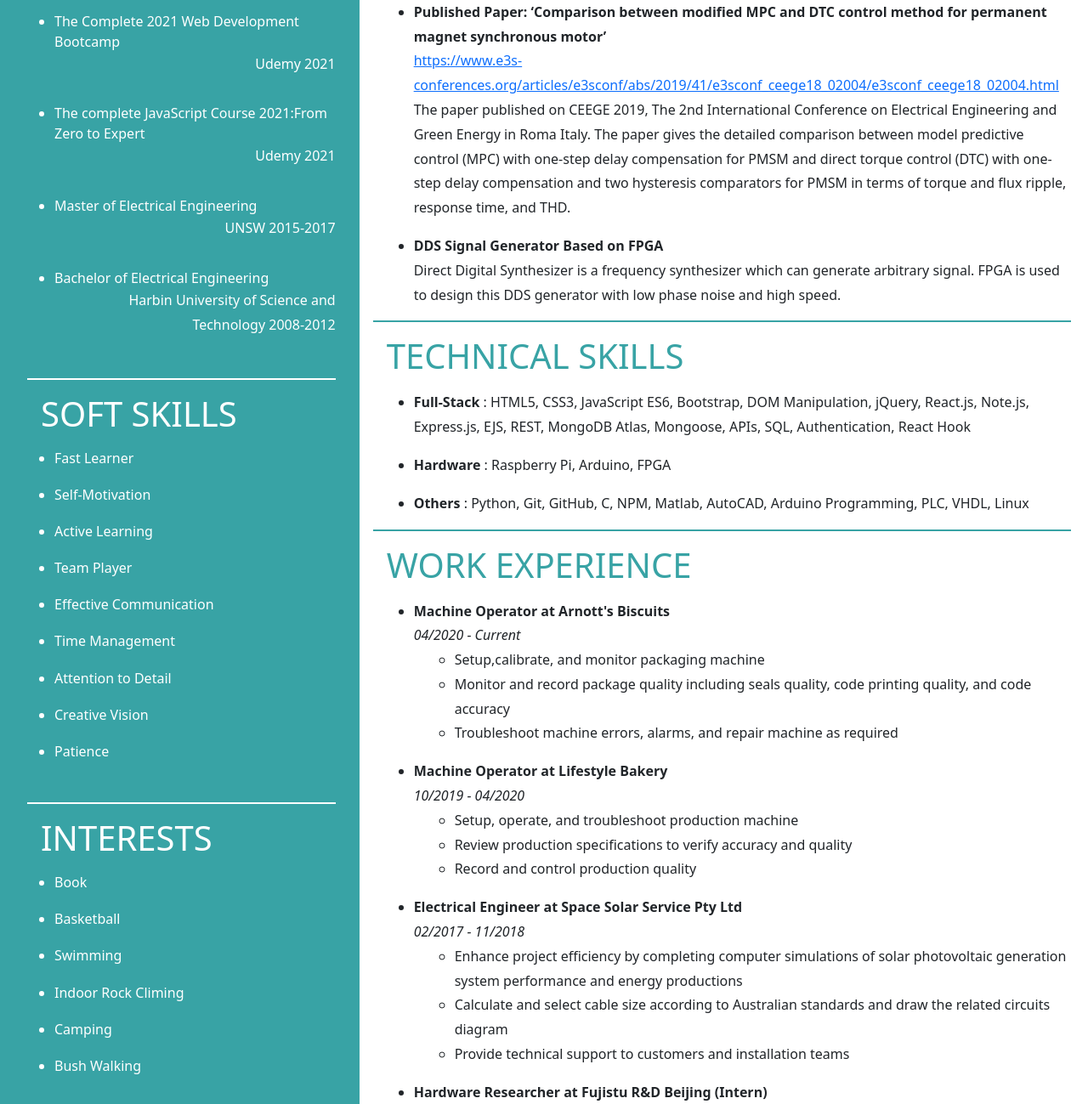
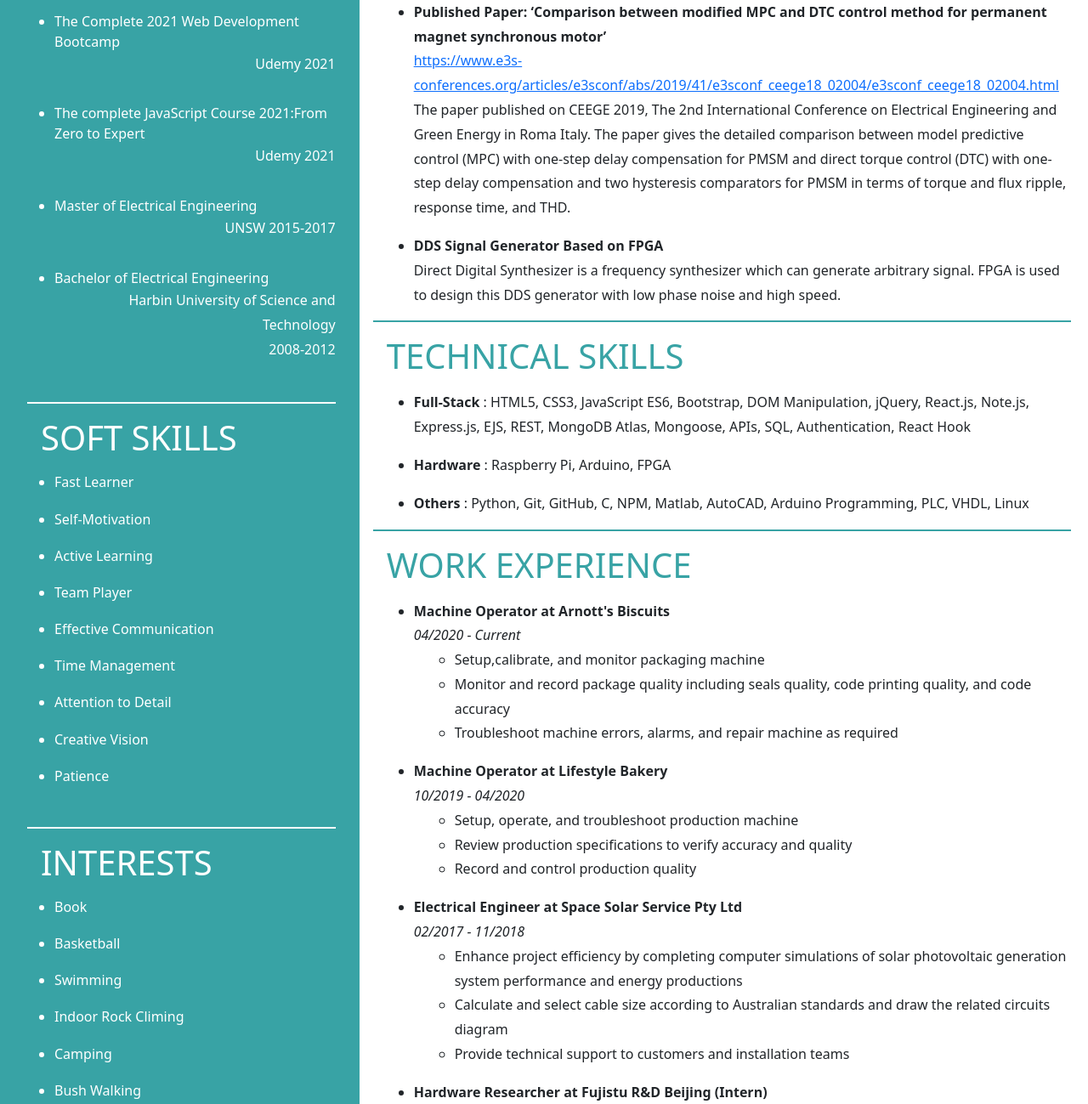
Before and after one commit to 0HuanyuLi0/Resume, a website: page index.html in a window 1280 px wide. Shown: the part 767-2066 px from the top of the page at 85% size. Drawn offline with nearby package versions, Linux system fonts and the light colour scheme.

Commit message:
print corrention v3

```diff
--- a/index.html
+++ b/index.html
@@ -86,7 +86,8 @@
 
               <li>
                 Bachelor of Electrical Engineering
-                <h3 class="text-right">Harbin University of Science and Technology 2008-2012</h3>
+                <h3 class="text-right">Harbin University of Science and Technology <br>2008-2012</h3>
+
               </li>
 
             </ul>
```
